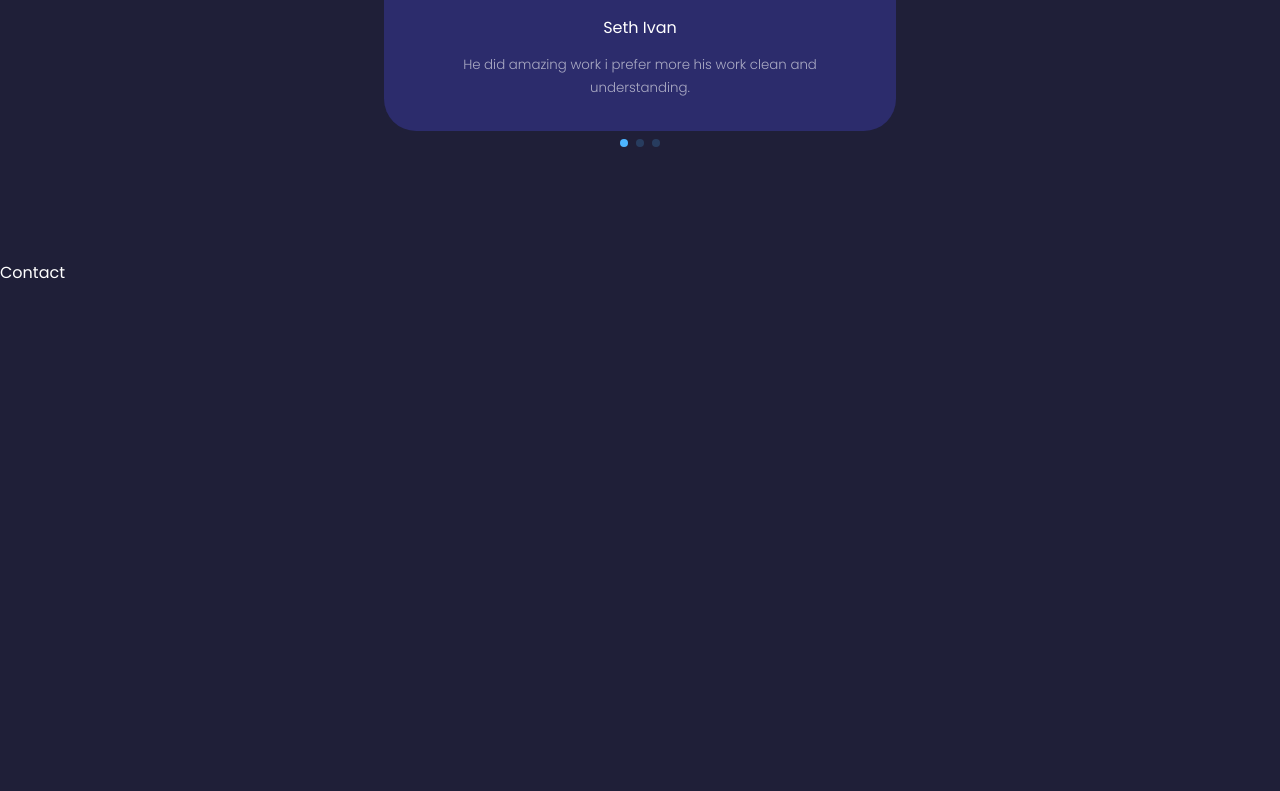
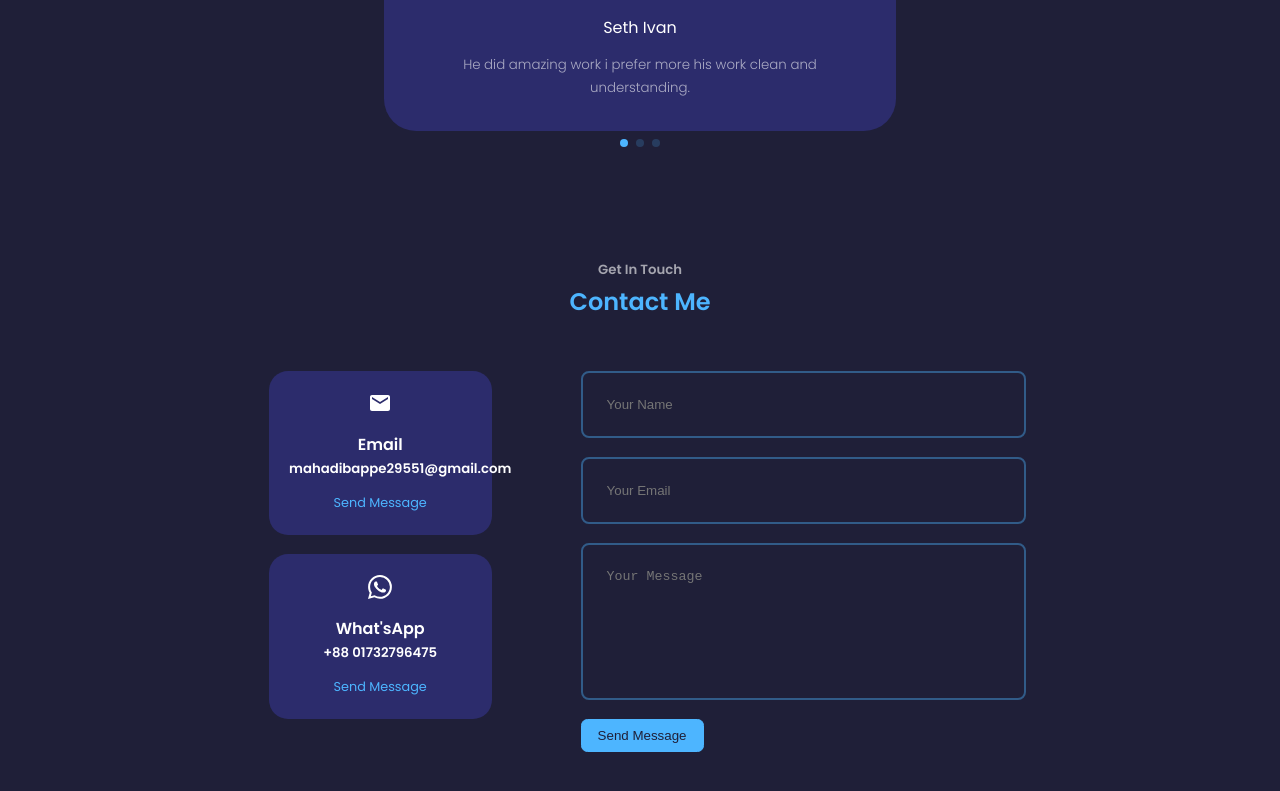
Before and after one commit to Mahadibappi/portfolio., a React (Create React App) app: page / in a window 1280 px wide. Shown: the part 3261-4052 px from the top of the page. Before the commit the page ends 3547 px from the top, so only its background shows below. Built offline with nearby package versions, Linux system fonts and the light colour scheme.

Commit message:
contact complete

```diff
--- a/package.json
+++ b/package.json
@@ -3,6 +3,7 @@
   "version": "0.1.0",
   "private": true,
   "dependencies": {
+    "@emailjs/browser": "^3.11.0",
     "@testing-library/jest-dom": "^5.17.0",
     "@testing-library/react": "^13.4.0",
     "@testing-library/user-event": "^13.5.0",
--- a/src/contact/Contact.jsx
+++ b/src/contact/Contact.jsx
@@ -1,8 +1,67 @@
+/* eslint-disable react/jsx-no-target-blank */
 import React from "react";
 import "./contact.css";
+import { MdEmail } from "react-icons/md";
+import { BsWhatsapp } from "react-icons/bs";
+import { useRef } from "react";
+import emailjs from "@emailjs/browser";
 
 const Contact = () => {
-  return <section id="contact">Contact</section>;
+  const form = useRef();
+  const sendEmail = (e) => {
+    e.preventDefault();
+    emailjs.sendForm(
+      "service_j1ynazo",
+      "template_xfye30q",
+      form.current,
+      "krEIL0qhL1i54OvD5"
+    );
+    e.target.reset();
+  };
+  return (
+    <section id="contact">
+      <h5>Get In Touch</h5>
+      <h2>Contact Me</h2>
+      <div className="container container_contact">
+        <div className="contact_options">
+          <article className="contact_option">
+            <MdEmail className="contact_icon" />
+            <h4>Email</h4>
+            <h5>mahadibappe29551@gmail.com</h5>
+            <a
+              href="mailto:mahadibappi@outlook.com"
+              target="_blank"
+              rel="noreferrer"
+            >
+              Send Message
+            </a>
+          </article>
+          <article className="contact_option">
+            <BsWhatsapp className="contact_icon" />
+            <h4>What'sApp</h4>
+            <h5>+88 01732796475</h5>
+            <a
+              href="https://api.whatsapp.com/send?phont+8801732796457"
+              target="_blank"
+              rel="noreferrer"
+            >
+              Send Message
+            </a>
+          </article>
+        </div>
+        <form ref={form} onSubmit={sendEmail}>
+          <input type="text" name="name" placeholder="Your Name" />
+          <input type="email" name="email" placeholder="Your Email" />
+          <textarea
+            name="message"
+            placeholder="Your Message"
+            rows="7"
+          ></textarea>
+          <button className="btn btn-primary">Send Message</button>
+        </form>
+      </div>
+    </section>
+  );
 };
 
 export default Contact;
--- a/src/contact/contact.css
+++ b/src/contact/contact.css
@@ -0,0 +1,71 @@
+.container_contact {
+  width: 58%;
+  display: grid;
+  grid-template-columns: 30% 60%;
+  gap: 12%;
+}
+
+.contact_options {
+  display: flex;
+  flex-direction: column;
+  gap: 1.2rem;
+}
+
+.contact_option {
+  background: var(--color-bg-variant);
+  padding: 1.2rem;
+  border-radius: 1.2rem;
+  text-align: center;
+  border: 1px solid transparent;
+  transition: var(--transition);
+}
+
+.contact_option:hover {
+  background: transparent;
+  border-color: var(--color-primary-variant);
+}
+
+.contact_icon {
+  font-size: 1.5rem;
+  margin-bottom: 0.5rem;
+}
+
+.contact_option a {
+  margin-top: 0.7rem;
+  display: inline-block;
+  font-size: 0.8rem;
+}
+
+form {
+  display: flex;
+  flex-direction: column;
+  gap: 1.2rem;
+  margin-bottom: 40rem;
+}
+
+input,
+textarea {
+  width: 100%;
+  padding: 1.5rem;
+  border-radius: 0.5rem;
+  background: transparent;
+  border: 2px solid var(--color-primary-variant);
+  resize: none;
+  color: var(--color-white);
+}
+
+/* media queries */
+
+@media screen and (max-width: 1024px) {
+  .container_contact {
+    grid-template-columns: 1fr;
+    gap: 2rem;
+  }
+}
+@media screen and (max-width: 600px) {
+  .container_contact {
+    grid-template-columns: 1fr;
+    width: var(--container-width-sm);
+    gap: 1.5rem;
+  }
+}
```
Also changed, not shown: 1 other file (tests, documents, lock files or other folders).
